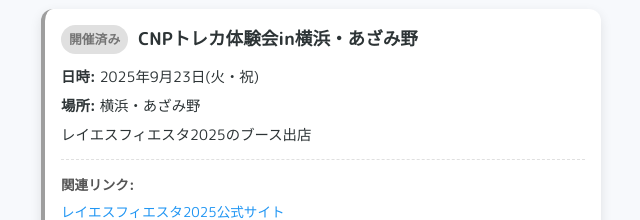
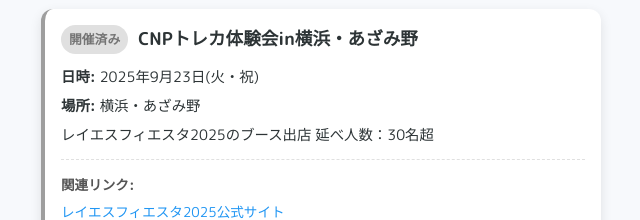
Before and after one commit to y-uk-i/linksite, a React (Create React App) app: page / in a window 1280 px wide. Shown: the part 1380-1600 px from the top of the page, without its empty margins (319-959 px from the left). Built offline with nearby package versions, Linux system fonts and the light colour scheme.

Commit message:
CNPトレカ体験会in横浜・あざみ野に延べ人数の情報を追加

```diff
--- a/src/App.js
+++ b/src/App.js
@@ -12,7 +12,7 @@
       title: 'CNPトレカ体験会in横浜・あざみ野',
       date: '2025年9月23日(火・祝)',
       location: '横浜・あざみ野',
-      description: 'レイエスフィエスタ2025のブース出店',
+      description: 'レイエスフィエスタ2025のブース出店\n延べ人数：30名超',
       isPast: true,
       eventUrl: null, // 体験会のURLは後日追加予定
       relatedLinks: [
```
